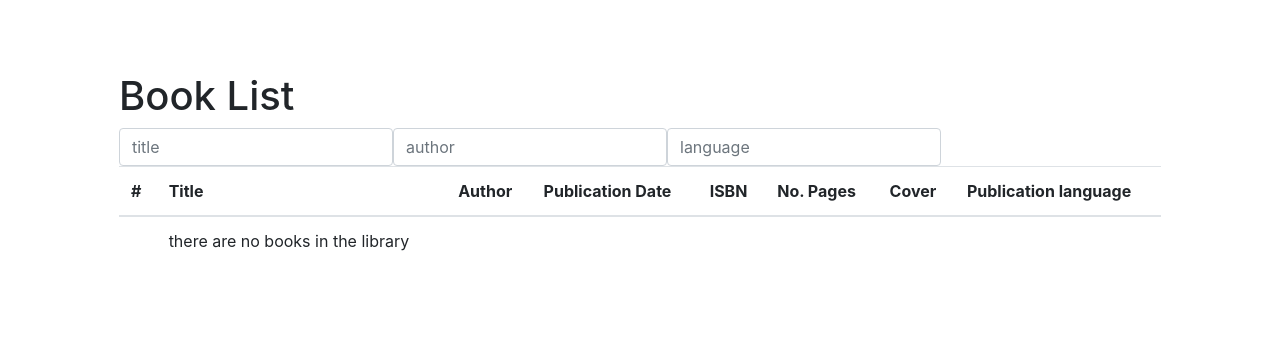
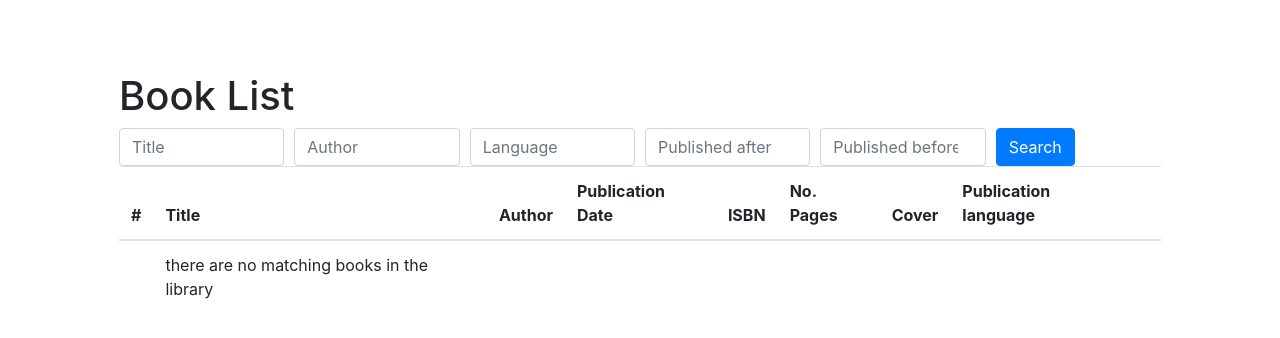
Before and after one commit to MichalJanusz/library, a Django app: template library/templates/library/book_list.html in a window 1280 px wide. Shown: the part 56-394 px from the top of the page. Run offline with Django 3.2, Linux system fonts and the light colour scheme; the template is opened without the code that fills it, so the values that code supplies are empty; some libraries are stand-ins or nearby versions.

Commit message:
filtering form in book_list.html

```diff
--- a/library/templates/library/book_list.html
+++ b/library/templates/library/book_list.html
@@ -3,10 +3,27 @@
 {% block content %}
     <div class="starter-template">
         <h1>Book List</h1>
-        <form class="form-inline">
-            <input class="form-control" type="text" name="title" placeholder="title">
-            <input class="form-control" type="text" name="author" placeholder="author">
-            <input class="form-control" type="text" name="language" placeholder="language">
+        <form method="get">
+            <div class="form-row">
+                <div class="col">
+                    <input type="text" class="form-control" placeholder="Title" name="title">
+                </div>
+                <div class="col">
+                    <input type="text" class="form-control" placeholder="Author" name="author">
+                </div>
+                <div class="col">
+                    <input type="text" class="form-control" placeholder="Language" name="lang">
+                </div>
+                <div class="col">
+                    <input type="number" class="form-control" placeholder="Published after" name="after">
+                </div>
+                <div class="col">
+                    <input type="number" class="form-control" placeholder="Published before" name="before">
+                </div>
+                <div class="col">
+                    <input type="submit" class="btn btn-primary" value="Search">
+                </div>
+            </div>
         </form>
         <table class="table">
             <thead>
@@ -19,6 +36,7 @@
                 <th scope="col">No. Pages</th>
                 <th scope="col">Cover</th>
                 <th scope="col">Publication language</th>
+                <th scope="col"></th>
             </tr>
             </thead>
             <tbody>
@@ -37,7 +55,7 @@
             {% empty %}
                 <tr>
                     <td></td>
-                    <td>there are no books in the library</td>
+                    <td>there are no matching books in the library</td>
                 </tr>
             {% endfor %}
             </tbody>
```
